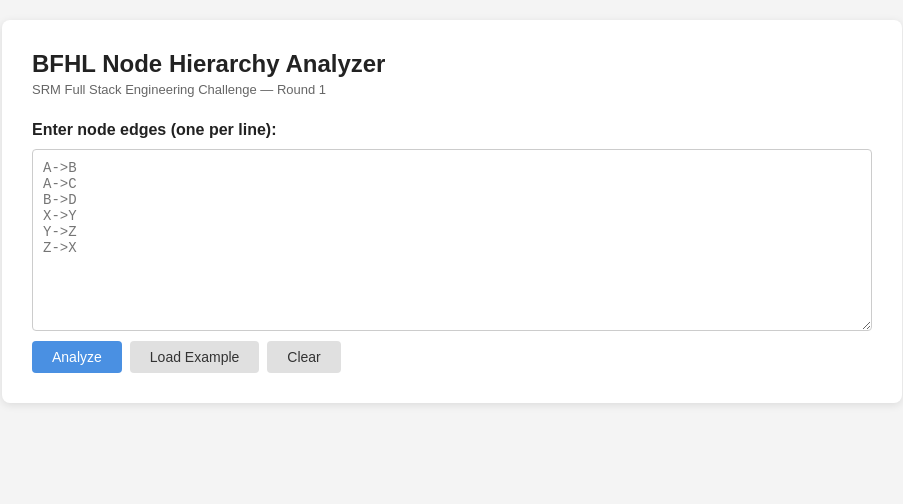
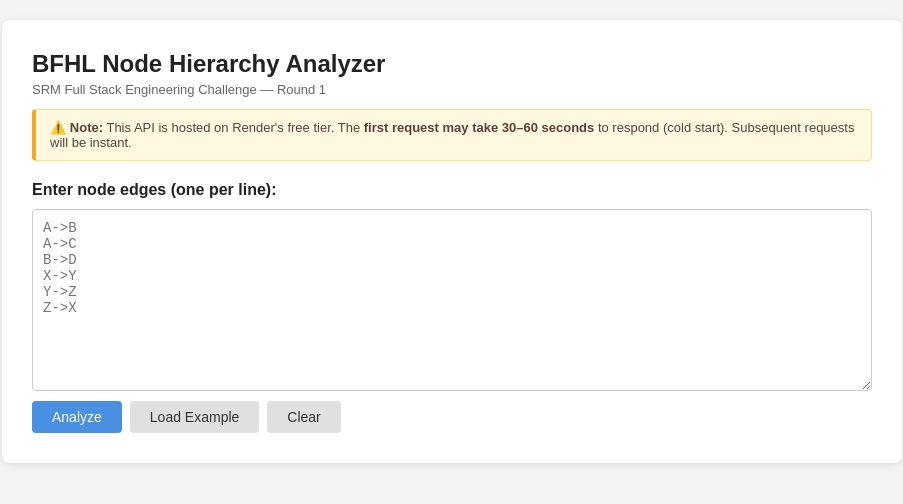
Before and after one commit to kriithikSS/HierarchyLens, a plain HTML site: page client/index.html in a window 1280 px wide. Shown: the whole page, without its empty margins (188-1091 px from the left). Drawn offline with Linux system fonts and the light colour scheme.

Commit message:
fix: discard orphan nodes from rejected diamond edges; add cold start notice

```diff
--- a/client/index.html
+++ b/client/index.html
@@ -11,6 +11,10 @@
   <div class="container">
     <h1>BFHL Node Hierarchy Analyzer</h1>
     <p class="subtitle">SRM Full Stack Engineering Challenge — Round 1</p>
+
+    <div class="notice">
+      ⚠️ <strong>Note:</strong> This API is hosted on Render's free tier. The <strong>first request may take 30–60 seconds</strong> to respond (cold start). Subsequent requests will be instant.
+    </div>
 
     <div class="form-section">
       <label for="nodeInput"><strong>Enter node edges (one per line):</strong></label>
--- a/client/style.css
+++ b/client/style.css
@@ -28,7 +28,18 @@ h1 {
 .subtitle {
   color: #666;
   font-size: 13px;
-  margin-bottom: 24px;
+  margin-bottom: 12px;
+}
+
+.notice {
+  font-size: 13px;
+  background: #fff8e1;
+  border: 1px solid #ffe082;
+  border-left: 4px solid #f9a825;
+  border-radius: 4px;
+  padding: 10px 14px;
+  margin-bottom: 20px;
+  color: #5d4037;
 }
 
 .form-section {
--- a/server/index.js
+++ b/server/index.js
@@ -47,12 +47,12 @@ function buildGraph(edges) {
   const nodes = new Set();
 
   for (const [u, v] of edges) {
-    nodes.add(u);
-    nodes.add(v);
     if (!firstParent.has(v)) {
       firstParent.set(v, u);
       if (!adj.has(u)) adj.set(u, []);
       adj.get(u).push(v);
+      nodes.add(u);
+      nodes.add(v);
     }
   }
 
```
Also changed, not shown: server/eval.test.js (+1 -1 lines).
